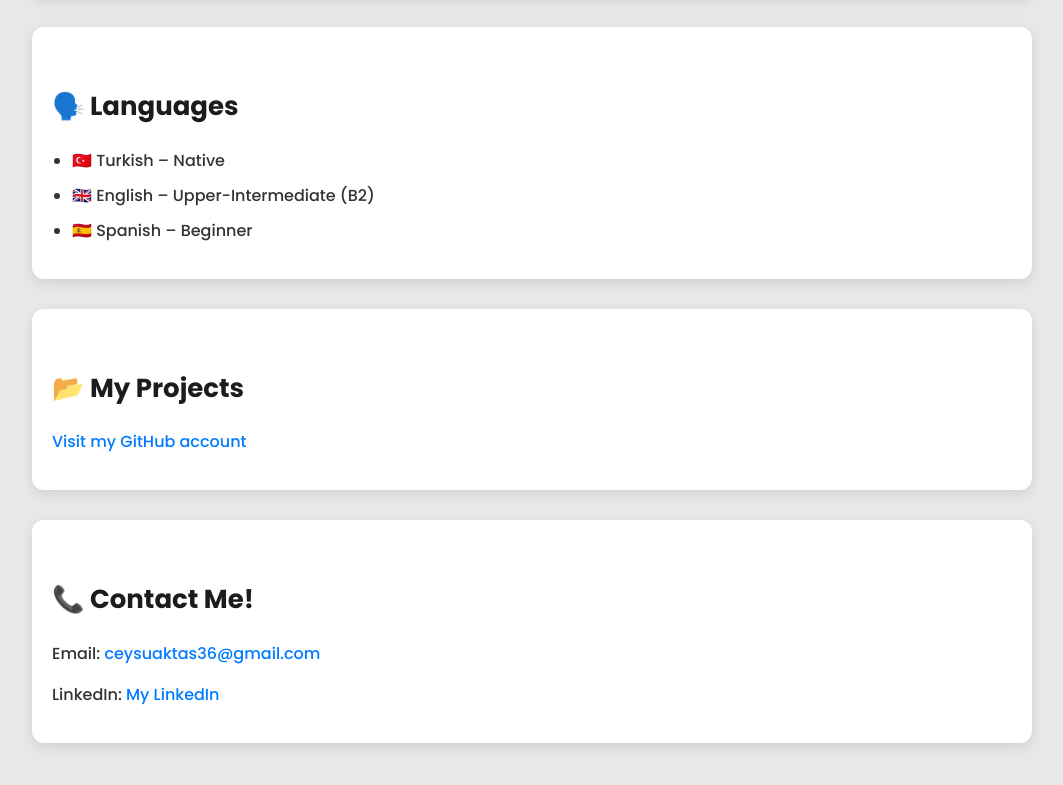
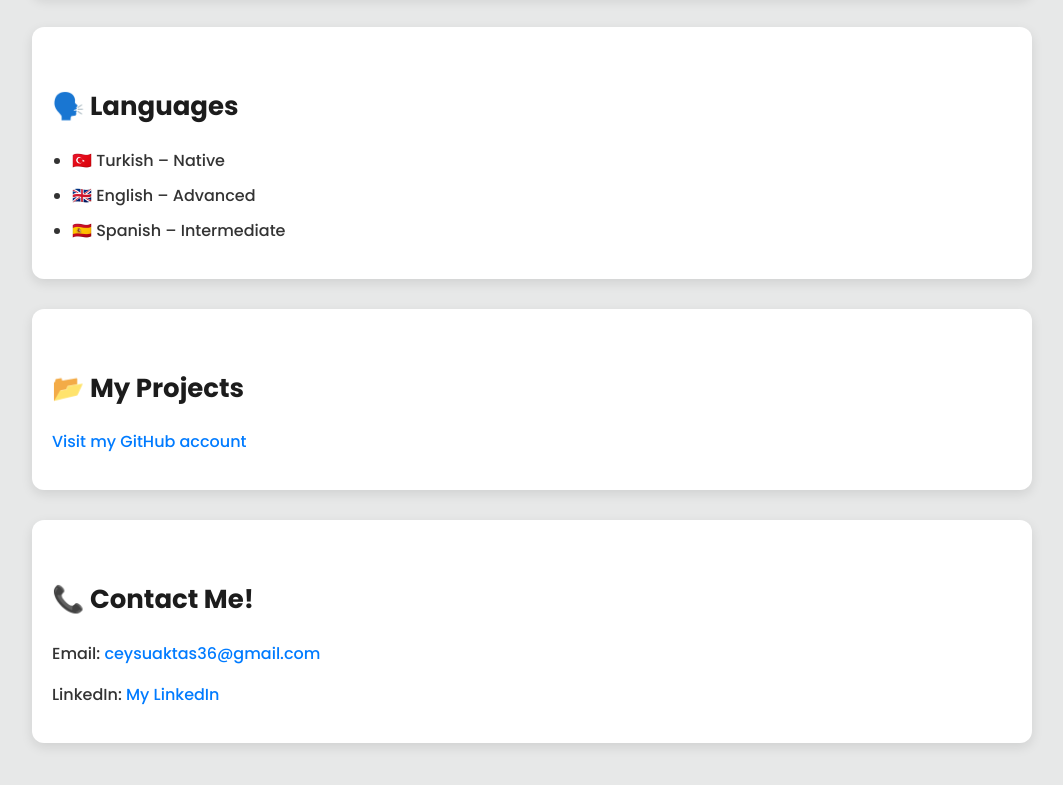
Before and after one commit to ceysubuss/Resume, a plain HTML site: page index.html in a window 1280 px wide. Shown: the part 946-1731 px from the top of the page, without its empty margins (108-1171 px from the left). Drawn offline with Linux system fonts and the light colour scheme.

Commit message:
Update index.html

```diff
--- a/index.html
+++ b/index.html
@@ -52,8 +52,8 @@
       <h1>🗣️ Languages</h1>
       <ul class="languages">
         <li>🇹🇷 Turkish – Native</li>
-        <li>🇬🇧 English – Upper-Intermediate (B2)</li>
-        <li>🇪🇸 Spanish – Beginner</li>
+        <li>🇬🇧 English – Advanced </li>
+        <li>🇪🇸 Spanish – Intermediate</li>
       </ul>
     </section>
 
```
